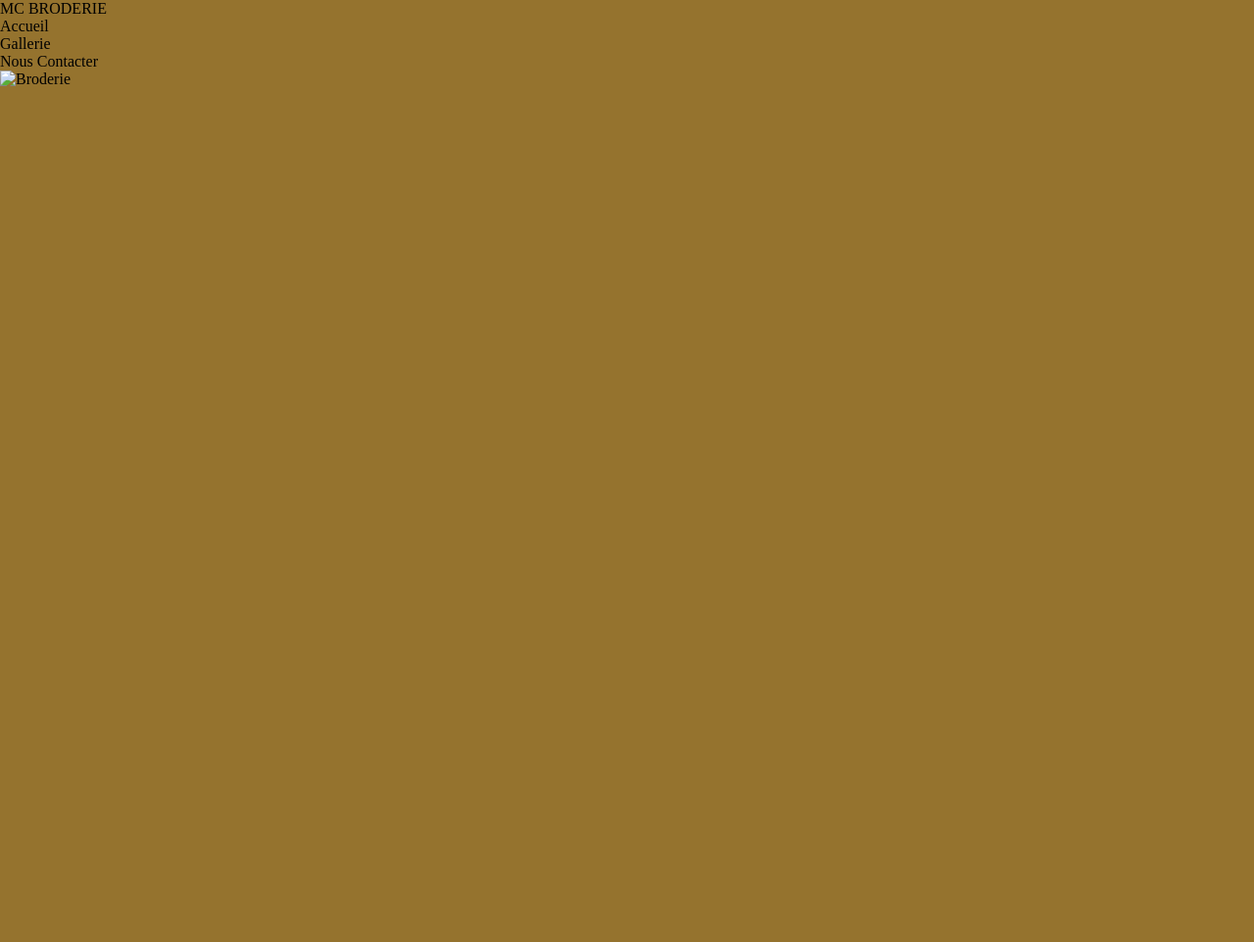
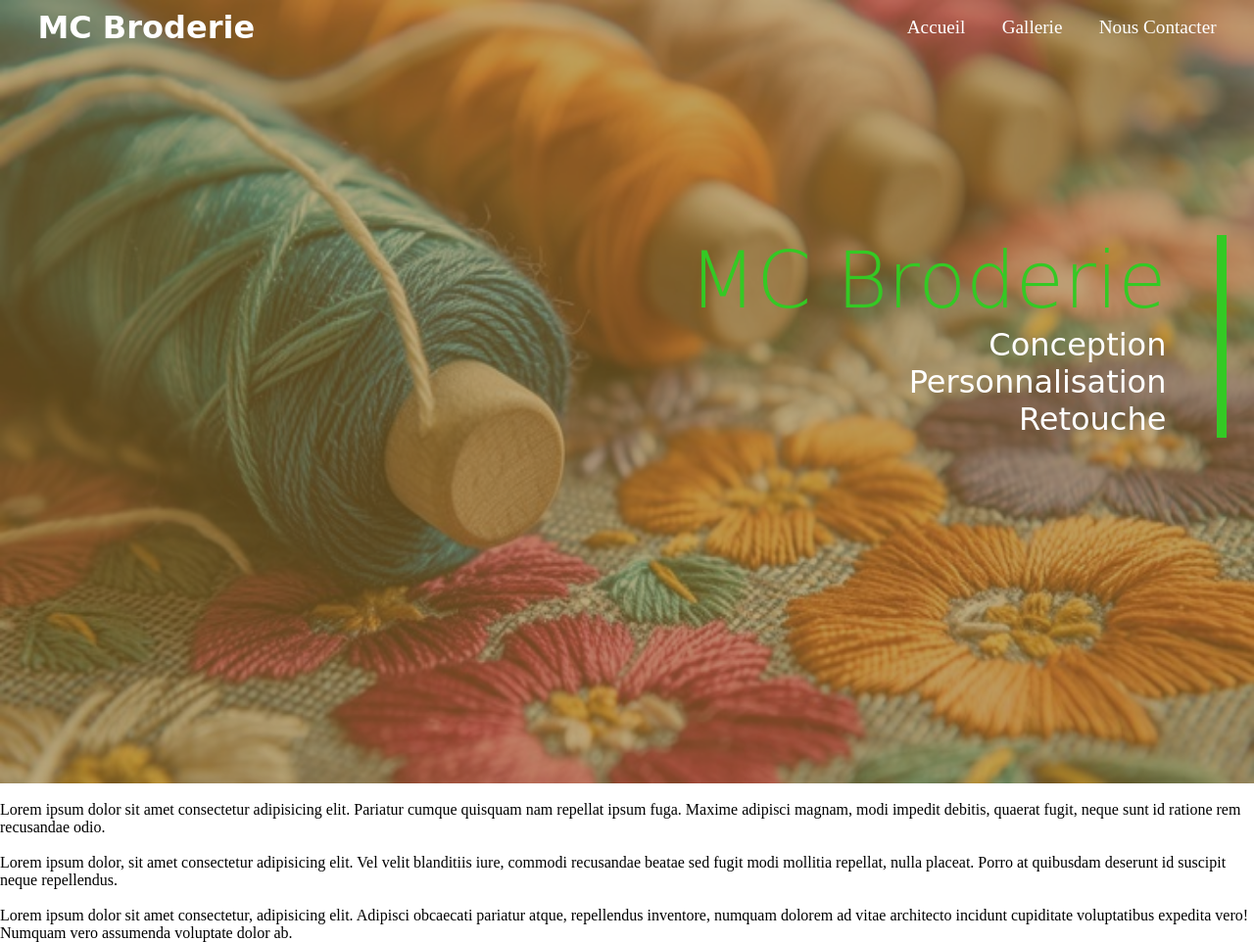
Before and after one commit to YannickLeCam/MC-Broderie, a plain HTML site: page index.html in a window 1280 px wide. Shown: the whole page at 98% size. Before the commit the page ends 800 px from the top, so only its background shows below. Drawn offline with Linux system fonts and the light colour scheme; a web font is replaced by a local one.

Commit message:
add(Nav / Header CSS/HTML)

```diff
--- a/CSS/style.css
+++ b/CSS/style.css
@@ -6,8 +6,127 @@
 :root{
     --second:rgb(52,201,36);
     --main:rgb(149, 115, 46);
+
 }
 
-body{
-    background-color: var(--main);
+ul{
+    list-style: none;
 }
+/*
+======================================================
+    Partie NAV
+======================================================
+*/
+nav{
+    position: fixed;
+    z-index: 99;
+    top: 0;
+    display: flex;
+    justify-content:end;
+    align-items: center;
+    height: 7vh;
+    width: 100vw;
+    background-color: rgba(149, 115, 46,0.0);
+    color: white;
+}
+nav ul {
+    flex: 1;
+    display: flex;
+    gap:3%;
+    align-items: center;
+    justify-content: end;
+    margin-right: 3%;
+}
+
+nav li {
+    position: relative;
+    transition: 1s;
+    font-size: larger;
+}
+nav li:hover{
+    color: var(--second);
+    transition: 0.3s;
+}
+nav li::after{
+    content: '';
+    position: absolute;
+    width: 100%;
+    transform: scaleX(0);
+    height: 1px;
+    bottom: 0;
+    left: 0;
+    background-color: var(--second);
+    transform-origin: bottom right;
+    transition: transform 0.5s ease-out;
+}
+nav li:hover::after{
+    transform: scaleX(1);
+    transform-origin: bottom left;
+}
+#logo{
+    position: absolute;
+    left: 3%;
+    font-family: "MonteCarlo", cursive;
+    font-weight: 600;
+    font-size: xx-large;
+}
+
+/*
+======================================================
+    Partie HEADER
+======================================================
+*/
+
+header{
+    height: 100vh;
+    width: 100vw;
+}
+
+header figure{
+    height: 100%;
+    width: 100%;
+    overflow: hidden;
+    position: relative;
+}
+
+header img {
+    position:absolute;
+    height: 100vh;
+    width: 100vw;
+}
+#hoverHeaderBanner{
+    position: absolute;
+    top: 0;
+    height: 100%;
+    width: 100%;
+    background-color:rgba(149, 115, 46,0.60) ;
+}
+
+#headerContent{
+    position: absolute;
+    top: 30vh;
+    right: 3vw;
+    padding: 0 4%;
+    box-shadow: 10px 0px 0px 0px var(--second);
+}
+
+header h1 {
+    font-family: "Bona Nova SC", cursive;
+    color: var(--second);
+    font-size: 500%;
+    font-weight: 200;
+    margin-block-start: 0;
+
+}
+header p {
+    font-family: "Bona Nova SC", cursive;
+    color: white;
+    font-size: 200%;
+    text-align: end;
+}
+
+/*
+======================================================
+    Partie Presentation
+======================================================
+*/
--- a/index.html
+++ b/index.html
@@ -4,13 +4,16 @@
     <meta charset="UTF-8">
     <meta name="viewport" content="width=device-width, initial-scale=1.0">
     <title>Mc Broderie</title>
+    <link rel="preconnect" href="https://fonts.googleapis.com">
+    <link rel="preconnect" href="https://fonts.gstatic.com" crossorigin>
+    <link href="https://fonts.googleapis.com/css2?family=MonteCarlo&family=Water+Brush&display=swap" rel="stylesheet">
+    <link href="https://fonts.googleapis.com/css2?family=Bona+Nova+SC:ital,wght@0,400;0,700;1,400&family=MonteCarlo&family=Water+Brush&display=swap" rel="stylesheet">
     <link rel="stylesheet" href="./CSS/style.css">
 </head>
 <body>
-    <header>
     <nav>
         <div id="logo">
-                <p>MC BRODERIE</p>
+            <p>MC Broderie</p>
         </div>
         <ul>
             <li>Accueil</li>
@@ -18,10 +21,50 @@
             <li>Nous Contacter</li>
         </ul>
     </nav>
+    <header>
         <figure id="bannerImg">
-            <img src="" alt="Broderie">
+            <img src="./asset/broderieBanner.jpg" alt="Broderie">
+            <div id="hoverHeaderBanner"></div>
         </figure>
+        <div id="headerContent">
+            <h1>MC Broderie</h1>
+            <p>Conception</p>
+            <p>Personnalisation</p>
+            <p>Retouche</p>
+        </div>
     </header>
+    <main>
+        <div id="presentation">
+
+            <div class="card">
+                <figure>
+                    <img src="" alt="">
+                </figure>
+                <p>
+                    Lorem ipsum dolor sit amet consectetur adipisicing elit. Pariatur cumque quisquam nam repellat ipsum fuga. Maxime adipisci magnam, modi impedit debitis, quaerat fugit, neque sunt id ratione rem recusandae odio.
+                </p>
+            </div>
+
+            <div class="card">
+                <figure>
+                    <img src="" alt="">
+                </figure>
+                <p>
+                    Lorem ipsum dolor, sit amet consectetur adipisicing elit. Vel velit blanditiis iure, commodi recusandae beatae sed fugit modi mollitia repellat, nulla placeat. Porro at quibusdam deserunt id suscipit neque repellendus.
+                </p>
+            </div>
+
+            <div class="card">
+                <figure>
+                    <img src="" alt="">
+                </figure>
+                <p>
+                    Lorem ipsum dolor sit amet consectetur, adipisicing elit. Adipisci obcaecati pariatur atque, repellendus inventore, numquam dolorem ad vitae architecto incidunt cupiditate voluptatibus expedita vero! Numquam vero assumenda voluptate dolor ab.
+                </p>
+            </div>
+
+        </div>
+    </main>
     <script src="./JS/script.js"></script>
 </body>
 </html>
```
Also changed, not shown: asset/broderieBanner.jpg (added), asset/cardHeaderPlan.jpg (added). Lines whose indentation alone changed are shown as unchanged.
